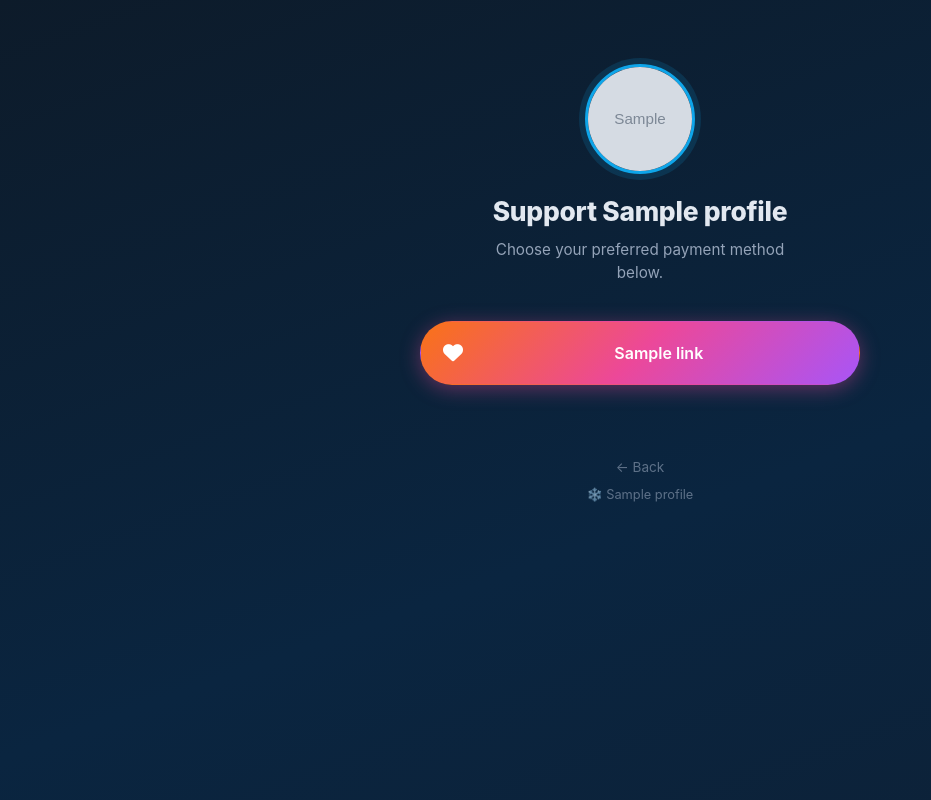
After one commit to matiasosuna/coldplunge-tracker, a FastAPI app: template app/templates/pay.html in a window 1280 px wide. The commit adds this page. Shown: the whole page, without its empty margins (0-931 px from the left). Run offline with FastAPI, Linux system fonts and the light colour scheme; the template is opened without the code that fills it: most values are stand-ins (such as "Sample title", 1, 10 or a date in 2020); grey boxes marked "Sample" are stand-in pictures.

Commit message:
Add is_donation flag to links, /pay landing page for payments

```diff
--- a/app/main.py
+++ b/app/main.py
@@ -416,6 +416,19 @@ async def social_page(request: Request, db: Session = Depends(get_db)):
     })
 
 
+@app.get("/pay", response_class=HTMLResponse)
+async def pay_page(request: Request, db: Session = Depends(get_db)):
+    profile = get_or_create_profile(db)
+    donation_links = db.query(SocialLink).filter(
+        SocialLink.active == True,
+        SocialLink.is_donation == True,
+    ).order_by(SocialLink.order).all()
+    return tr(request, "pay.html", {
+        "profile": profile,
+        "donation_links": donation_links,
+    })
+
+
 # ---------------------------------------------------------------------------
 # Admin social panel
 # ---------------------------------------------------------------------------
@@ -462,6 +475,7 @@ async def admin_add_link(
     platform: str = Form(...),
     label: str = Form(...),
     url: str = Form(...),
+    is_donation: Optional[str] = Form(None),
     db: Session = Depends(get_db),
 ):
     if not get_current_user(request):
@@ -472,6 +486,7 @@ async def admin_add_link(
         label=label.strip(),
         url=url.strip(),
         order=max_order,
+        is_donation=is_donation is not None,
     )
     db.add(link)
     db.commit()
--- a/app/models.py
+++ b/app/models.py
@@ -61,11 +61,12 @@ class SocialProfile(Base):
 class SocialLink(Base):
     __tablename__ = "social_links"
     id = Column(Integer, primary_key=True)
-    platform = Column(String)   # "instagram", "tiktok", "whatsapp", "youtube", "custom"
+    platform = Column(String)   # "instagram", "tiktok", "whatsapp", "youtube", "custom", "donation"
     label = Column(String)
     url = Column(String)
     order = Column(Integer, default=0)
     active = Column(Boolean, default=True)
+    is_donation = Column(Boolean, default=False)
 
 
 class SocialPhoto(Base):
--- a/app/templates/admin_social.html
+++ b/app/templates/admin_social.html
@@ -120,10 +120,14 @@
       </div>
       <div class="form-group">
         <label class="form-label">URL</label>
-        <input type="url" name="url" class="form-input" placeholder="https://instagram.com/..." required />
+        <input type="url" name="url" class="form-input" placeholder="https://..." required />
       </div>
     </div>
     <div class="form-actions" style="margin-top: 0.75rem;">
+      <label class="form-check" style="margin-right: 1rem;">
+        <input type="checkbox" name="is_donation" class="form-checkbox" />
+        <span class="form-check-label">💝 Es botón de pago/donación</span>
+      </label>
       <button type="submit" class="btn btn-primary">Agregar link</button>
     </div>
   </form>
--- /dev/null
+++ b/app/templates/pay.html
@@ -0,0 +1,47 @@
+<!DOCTYPE html>
+<html lang="en">
+<head>
+  <meta charset="UTF-8" />
+  <meta name="viewport" content="width=device-width, initial-scale=1.0" />
+  <title>Support {{ profile.business_name }}</title>
+  <link rel="stylesheet" href="/static/style.css" />
+  <link rel="stylesheet" href="https://cdnjs.cloudflare.com/ajax/libs/font-awesome/6.5.0/css/all.min.css" />
+</head>
+<body class="social-body">
+
+  <div class="social-page">
+
+    <header class="social-hero">
+      {% if profile.profile_image_url %}
+      <img src="{{ profile.profile_image_url }}" alt="{{ profile.business_name }}" class="social-avatar" onerror="this.style.display='none'" />
+      {% else %}
+      <div class="social-avatar-placeholder">❄️</div>
+      {% endif %}
+      <h1 class="social-name">Support {{ profile.business_name }}</h1>
+      <p class="social-tagline">Choose your preferred payment method below.</p>
+    </header>
+
+    <section class="social-links-section">
+      {% if donation_links %}
+        {% for link in donation_links %}
+        <a href="{{ link.url }}" class="social-link-btn social-donate-btn" target="_blank" rel="noopener noreferrer">
+          <span class="social-link-icon"><i class="fa-solid fa-heart"></i></span>
+          <span class="social-link-label">{{ link.label }}</span>
+        </a>
+        {% endfor %}
+      {% else %}
+        <p style="text-align:center; color: var(--color-text-muted); padding: 2rem 0;">
+          Payment options coming soon.
+        </p>
+      {% endif %}
+    </section>
+
+    <footer class="social-footer">
+      <a href="/social" style="color: var(--color-text-muted); font-size: 0.85rem; text-decoration: none;">← Back</a>
+      <p style="margin-top: 0.5rem;">❄️ {{ profile.business_name }}</p>
+    </footer>
+
+  </div>
+
+</body>
+</html>
--- a/app/templates/social.html
+++ b/app/templates/social.html
@@ -32,9 +32,10 @@
     <!-- Links -->
     <section class="social-links-section">
       {% for link in links %}
-      <a href="{{ link.url }}" class="social-link-btn platform-{{ link.platform }}" target="_blank" rel="noopener noreferrer">
+      <a href="{{ link.url }}" class="social-link-btn {% if link.is_donation %}social-donate-btn{% else %}platform-{{ link.platform }}{% endif %}" target="_blank" rel="noopener noreferrer">
         <span class="social-link-icon">
-          {% if link.platform == "instagram" %}<i class="fa-brands fa-instagram"></i>
+          {% if link.is_donation %}<i class="fa-solid fa-heart"></i>
+          {% elif link.platform == "instagram" %}<i class="fa-brands fa-instagram"></i>
           {% elif link.platform == "tiktok" %}<i class="fa-brands fa-tiktok"></i>
           {% elif link.platform == "whatsapp" %}<i class="fa-brands fa-whatsapp"></i>
           {% elif link.platform == "youtube" %}<i class="fa-brands fa-youtube"></i>
```
